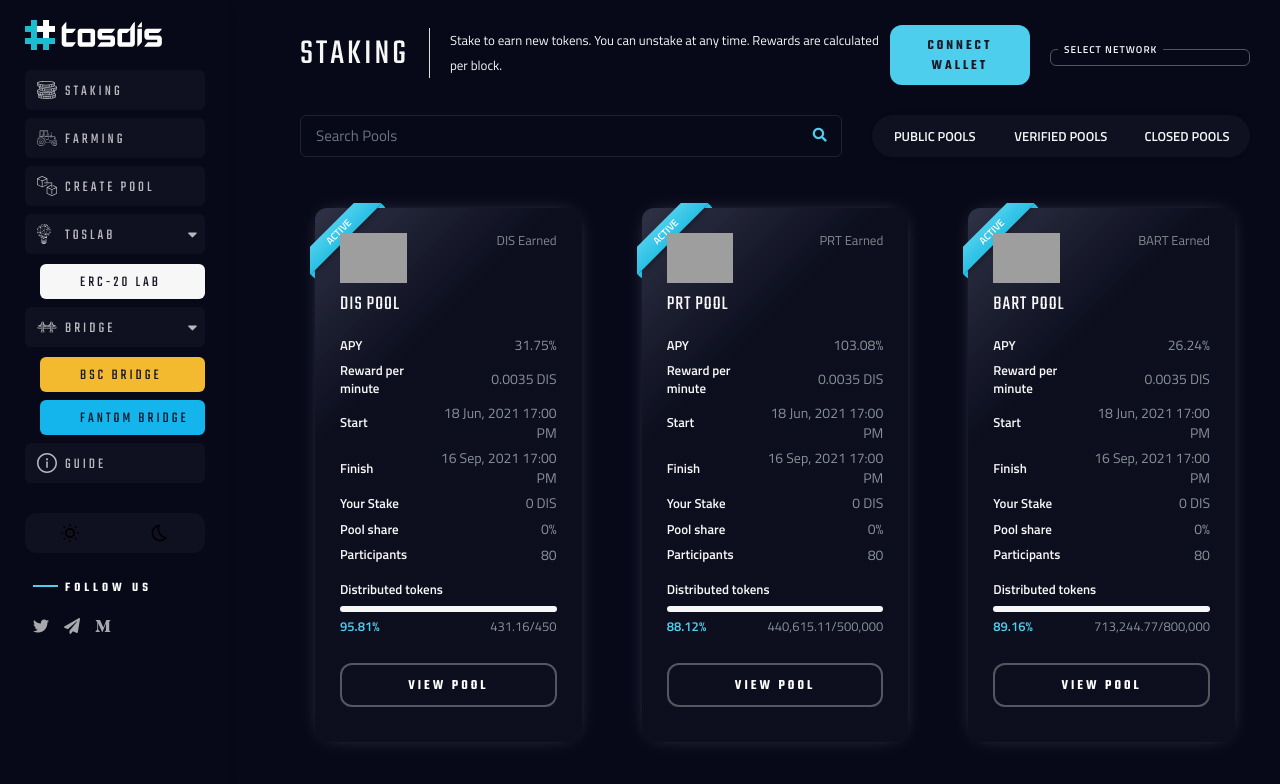
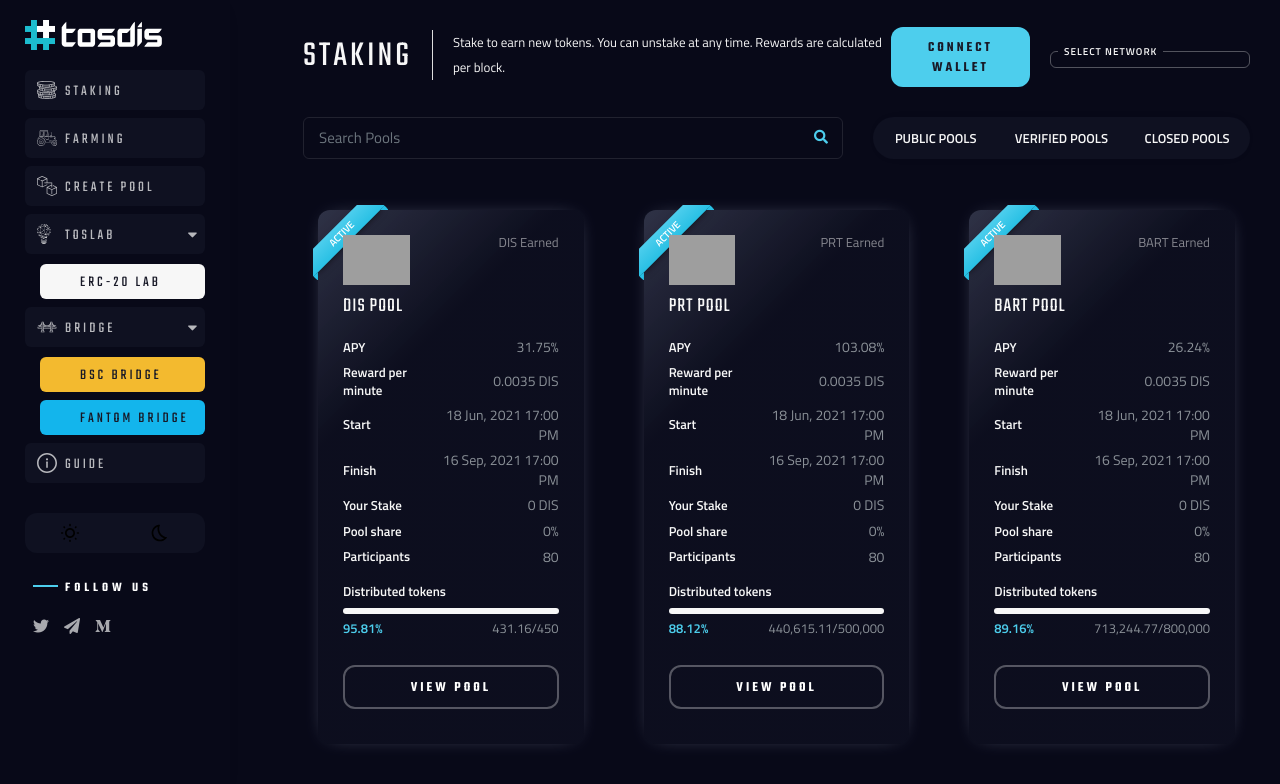
Before and after one commit to OkiemuteGold/tosdis, a plain HTML site: page index.html in a window 1280 px wide. Drawn offline with nearby package versions, Linux system fonts and the light colour scheme; grey boxes are pictures that could not be loaded; a web font is replaced by a local one.

Commit message:
cleaned code and file

```diff
--- a/css/components/content.css
+++ b/css/components/content.css
@@ -2,7 +2,7 @@
   color: #f7f7f7;
   position: relative;
   z-index: 9;
-  padding: 25px 30px 25px 0;
+  padding: 27px 30px 27px 3px;
   margin-left: 300px;
 
   /* Take the remaining width */
--- a/css/components/mode.css
+++ /dev/null
@@ -1,31 +0,0 @@
-.dayTheme {
-  --bodyBg: var(--customWhite);
-
-  --navLinkBg: var(--customWhite);
-  --navLinkColor: var(--customDark);
-
-  --title: var(--black);
-  --subtitle: var(--customGreen);
-  --textColor: var(--gray);
-
-  --button2: var(--customGreen);
-  --button2Hover: var(--transparent);
-
-  --modeIconColor: var(--customDark);
-}
-
-.nightTheme {
-  --bodyBg: var(--customDark);
-
-  --navLinkBg: var(--dark);
-  --navLinkColor: var(--lightGray);
-
-  --title: var(--customWhite);
-  --subtitle: var(--lightGray);
-  --textColor: var(--lightGray);
-
-  --button2: var(--transparent);
-  --button2Hover: var(--customGreen);
-
-  --modeIconColor: var(--day);
-}
--- a/css/components/variables.css
+++ /dev/null
@@ -1,38 +0,0 @@
-:root {
-  --day: #fad54e;
-
-  --customBlue: #4dceed;
-  --customBlue: #4dceed;
-  --customWhite: #f7f7f7;
-  --customDark: #181927;
-  --customTextColor: #6c757d;
-
-  --dark: #0f1121;
-  --white: #fff;
-  --gray: #ecf0f0;
-  --lightGray: rgba(255, 255, 255, 0.7);
-
-  --transparent: transparent;
-
-  --transition: 0.4s ease;
-
-  --fontTeko: "Teko", sans-serif;
-  --fontTitillium: "Titillium Web";
-}
-
-/* .fil0 {
-  fill: #181927;
-}
-
-.fil1 {
-  fill: #1cbdcf;
-}
-
-.fil2 {
-  fill: #1cbdcf;
-}
-
-.fil3 {
-  fill: #181927;
-  fill-rule: nonzero;
-} */
--- a/css/main.css
+++ b/css/main.css
@@ -1,7 +1,14 @@
 @import url(./components/header.css);
 @import url(./components/content.css);
-@import url(./components/variables.css);
-@import url(./components/mode.css);
+
+:root {
+  --transparent: transparent;
+
+  --transition: 0.4s ease;
+
+  --fontTeko: "Teko", sans-serif;
+  --fontTitillium: "Titillium Web", sans-serif;
+}
 
 *,
 *::before,
--- a/index.html
+++ b/index.html
@@ -5,7 +5,7 @@
     <meta charset="UTF-8">
     <meta http-equiv="X-UA-Compatible" content="IE=edge">
     <meta name="viewport" content="width=device-width, initial-scale=1.0">
-    <title>My Title</title>
+    <title>Tosdis Title</title>
 
     <!-- font awesome -->
     <link rel="stylesheet" href="https://use.fontawesome.com/releases/v5.15.4/css/all.css"
@@ -14,14 +14,14 @@
     <!-- cryptofonts -->
     <link rel="stylesheet" href="https://cdn.cryptofonts.com/1.3.1/cryptofont.css">
 
-    <!-- fonts -->
+    <!-- google fonts -->
     <link rel="preconnect" href="https://fonts.googleapis.com">
     <link rel="preconnect" href="https://fonts.gstatic.com" crossorigin>
-
     <link
         href="https://fonts.googleapis.com/css2?family=Teko:wght@400;500;600&family=Titillium+Web:wght@400;600&display=swap"
         rel="stylesheet">
 
+    <!-- bootstrap -->
     <link rel="stylesheet" href="https://cdn.jsdelivr.net/npm/bootstrap@4.6.0/dist/css/bootstrap.min.css"
         integrity="sha384-B0vP5xmATw1+K9KRQjQERJvTumQW0nPEzvF6L/Z6nronJ3oUOFUFpCjEUQouq2+l" crossorigin="anonymous">
 
@@ -34,25 +34,8 @@
         <!-- Sidebar -->
         <aside class="container_sidebar">
             <header id="header">
-                <!-- <div class="banner_bg">
-                    <svg xmlns:xlink="http://www.w3.org/1999/xlink" class="waves" preserveAspectRatio="none"
-                        shape-rendering="auto" viewBox="0 24 150 28" xmlns="http://www.w3.org/2000/svg">
-                        <defs>
-                            <path d="M-160 44c30 0 58-18 88-18s 58 18 88 18 58-18 88-18 58 18 88 18 v44h-352z"
-                                id="gentle-wave"></path>
-                        </defs>
-                        <g class="parallax">
-                            <use xlink:href="#gentle-wave" fill="rgba(28,189,207,0.3)" x="48" y="0"></use>
-                            <use xlink:href="#gentle-wave" fill="rgba(28,189,207,0.2)" x="48" y="3"></use>
-                            <use xlink:href="#gentle-wave" fill="rgba(28,189,207,0.05)" x="48" y="5"></use>
-                            <use xlink:href="#gentle-wave" class="last-wave" fill="rgba(255,255,255,1)" x="48" y="7">
-                            </use>
-                        </g>
-                    </svg>
-                </div> -->
-
                 <div id="logo">
-                    <a href="">
+                    <a href="#">
                         <svg xml:space="preserve" xmlns:xlink="http://www.w3.org/1999/xlink"
                             xmlns:xodm="http://www.corel.com/coreldraw/odm/2003" height="32.7319mm"
                             style="shape-rendering:geometricPrecision; text-rendering:geometricPrecision; image-rendering:optimizeQuality; fill-rule:evenodd; clip-rule:evenodd"
@@ -159,7 +142,7 @@
                 <nav id="main_menu">
                     <ul id="navbarToggleExternalContent" class="collapse show">
                         <li>
-                            <a href="" class="nav_link">
+                            <a href="#" class="nav_link">
                                 <span>
                                     <svg xml:space="preserve" xmlns:xlink="http://www.w3.org/1999/xlink" id="Capa_1"
                                         style="enable-background:new 0 0 60 60;" version="1.1" viewBox="0 0 60 60"
@@ -188,7 +171,7 @@
                             </a>
                         </li>
                         <li>
-                            <a href="" class="nav_link">
+                            <a href="#" class="nav_link">
                                 <span>
                                     <svg xml:space="preserve" xmlns:xlink="http://www.w3.org/1999/xlink" id="Capa_1"
                                         style="enable-background:new 0 0 511.995 511.995;" version="1.1"
@@ -1114,7 +1097,7 @@
                             </ul>
                         </li>
                         <li>
-                            <a href="" class="nav_link">
+                            <a href="#" class="nav_link">
                                 <span>
                                     <svg xml:space="preserve" xmlns:xlink="http://www.w3.org/1999/xlink" id="Capa_1"
                                         style="enable-background:new 0 0 512 512;" version="1.1" viewBox="0 0 512 512"
@@ -1392,7 +1375,7 @@
 
                                 <div class="view_btn">
                                     <a class="btn"
-                                        href="/poolView?pool=0xc1551fa64068a051aba9f719f6671ae5e7889afb">
+                                        href="#">
                                         View Pool
                                     </a>
                                 </div>
@@ -1466,7 +1449,7 @@
 
                                 <div class="view_btn">
                                     <a class="btn"
-                                        href="/poolView?pool=0xc1551fa64068a051aba9f719f6671ae5e7889afb">
+                                        href="#">
                                         View Pool
                                     </a>
                                 </div>
@@ -1540,7 +1523,7 @@
 
                                 <div class="view_btn">
                                     <a class="btn"
-                                        href="/poolView?pool=0xc1551fa64068a051aba9f719f6671ae5e7889afb">
+                                        href="#">
                                         View Pool
                                     </a>
                                 </div>
@@ -1561,15 +1544,6 @@
     <script src="https://cdn.jsdelivr.net/npm/bootstrap@4.6.0/dist/js/bootstrap.bundle.min.js"
         integrity="sha384-Piv4xVNRyMGpqkS2by6br4gNJ7DXjqk09RmUpJ8jgGtD7zP9yug3goQfGII0yAns"
         crossorigin="anonymous"></script>
-
-    <!-- <script src="js/main.js"></script> -->
-
-    <script>
-        $('body').bind('cut copy paste', function (e) { e.preventDefault() }); $("body").on("contextmenu", function (e) { return !1 }); document.onkeydown = function (e) { if (e.ctrlKey && (e.keyCode === 67 || e.keyCode === 86 || e.keyCode === 85 || e.keyCode === 117)) { alert('This is not allowed'); return !1 } else { return !0 } }; $(document).keydown(function (event) {
-                if (event.keyCode == 123) { return !1 }
-                else if ((event.ctrlKey && event.shiftKey && event.keyCode == 73) || (event.ctrlKey && event.shiftKey && event.keyCode == 74)) { return !1 }
-            }); var isCtrl = !1; document.onkeyup = function (a) { 17 == a.which && (isCtrl = !1) }, document.onkeydown = function (a) { if (17 == a.which && (isCtrl = !0), 85 == a.which || 67 == a.which && 1 == isCtrl) return !1 };
-    </script>
 </body>
 
 </html>
```
Also changed, not shown: js/main.js (deleted, +0 -7 lines).
